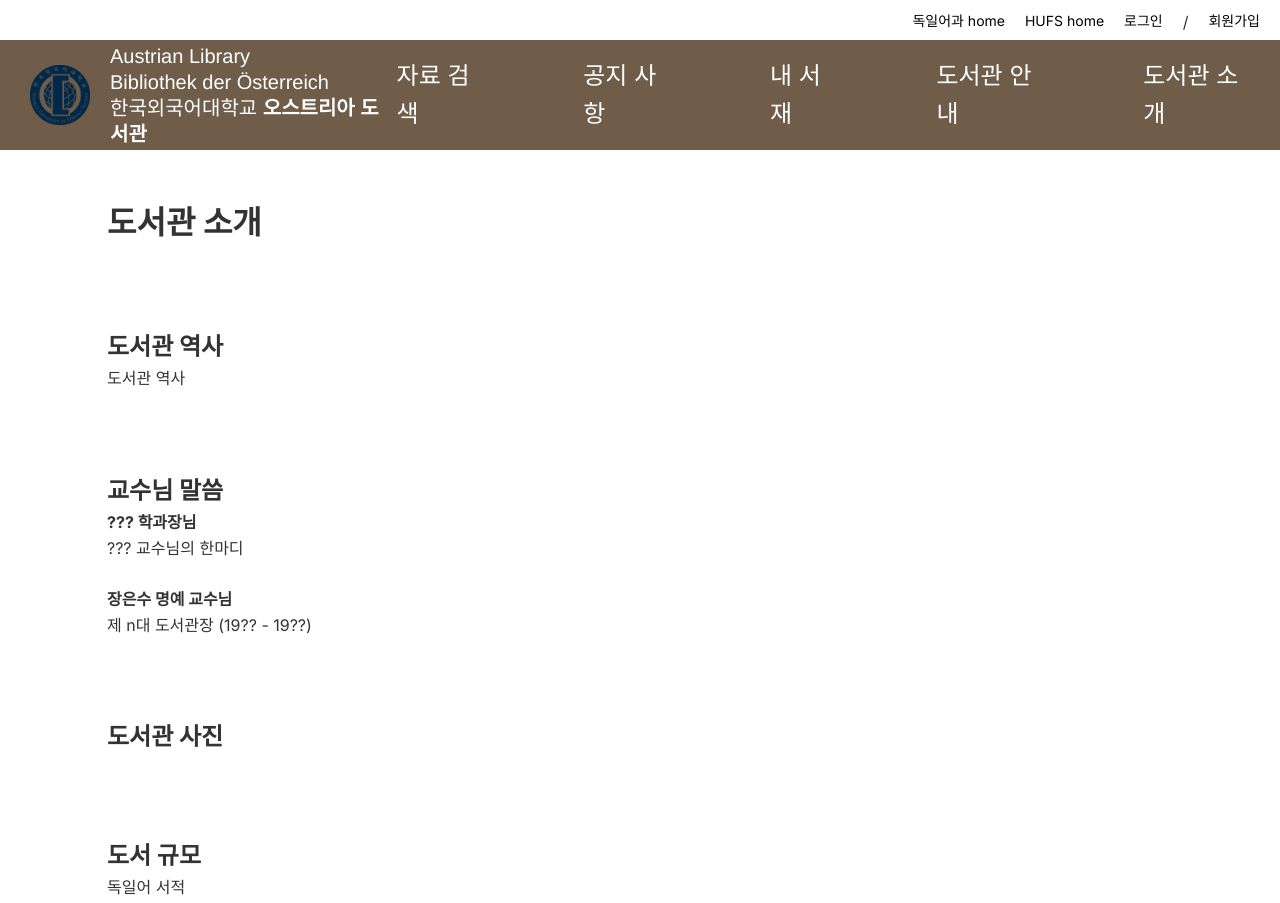
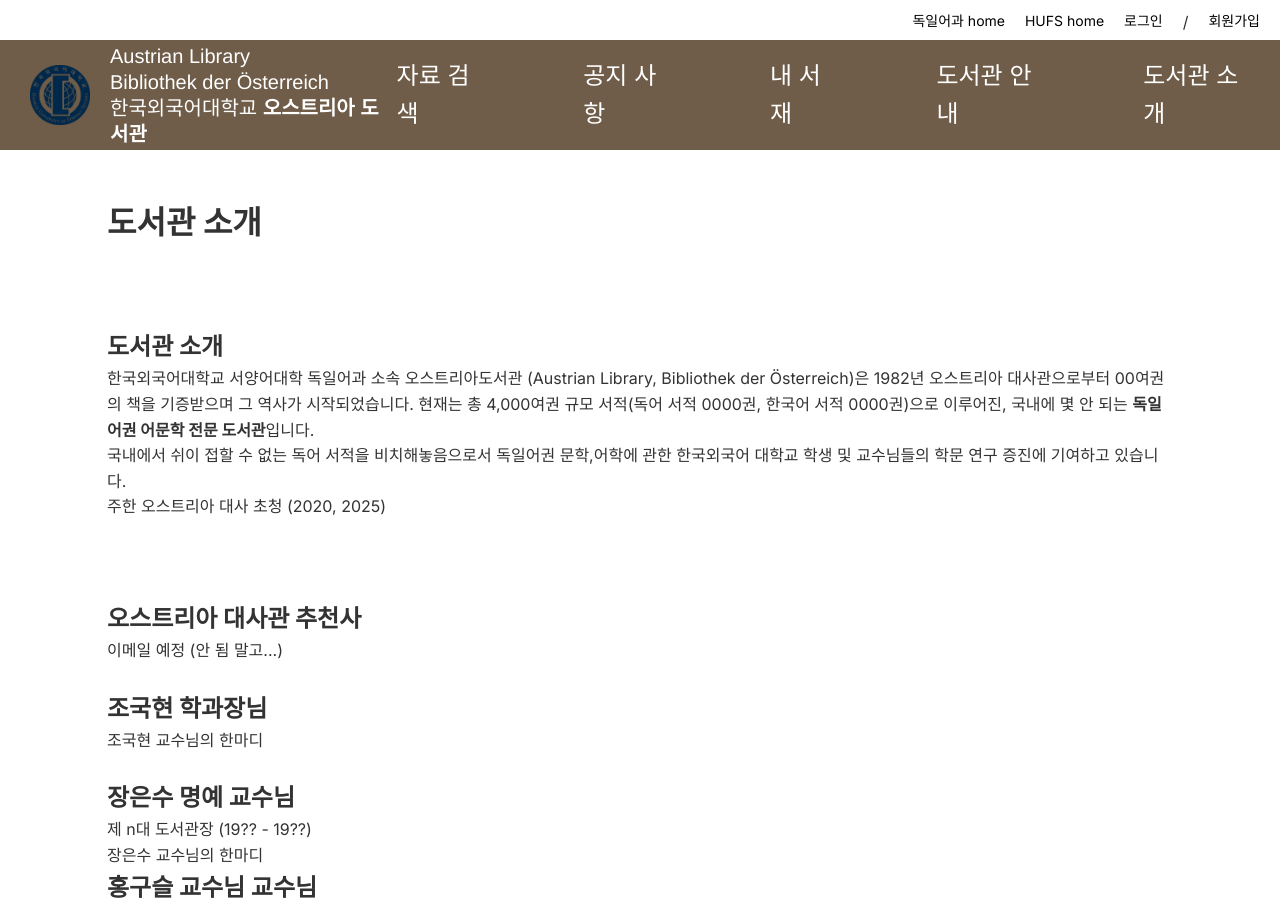
Before and after one commit to jammd1/ohjigo_library, a React (Vite) app in the folder frontend/: page /#/about in a window 1280 px wide. Shown: the top 903 px of the page. Built offline with nearby package versions, Linux system fonts and the light colour scheme.

Commit message:
감사하기 싫어서 뻘짓

```diff
--- a/frontend/src/About.jsx
+++ b/frontend/src/About.jsx
@@ -8,26 +8,38 @@ function About() {
     <main className="main-content about-page">
       <br /><br /><h1>도서관 소개</h1>
       <div className="about-section">
-        <h2>도서관 역사</h2>
-        <p>도서관 역사</p>
+        <h2>도서관 소개</h2>
+        <p>한국외국어대학교 서양어대학 독일어과 소속 오스트리아도서관 (Austrian Library, Bibliothek der Österreich)은 1982년 오스트리아 대사관으로부터 00여권의 책을 기증받으며 그 역사가 시작되었습니다.
+          현재는 총 4,000여권 규모 서적(독어 서적 0000권, 한국어 서적 0000권)으로 이루어진, 국내에 몇 안 되는 <strong>독일어권 어문학 전문 도서관</strong>입니다.
+          <br />
+          국내에서 쉬이 접할 수 없는 독어 서적을 비치해놓음으로서 독일어권 문학,어학에 관한 한국외국어 대학교 학생 및 교수님들의 학문 연구 증진에 기여하고 있습니다.
+          <br />
+          주한 오스트리아 대사 초청 (2020, 2025)
+        </p>
       </div>
       <div className="about-section">
-        <h2>교수님 말씀</h2>
-        <p><strong>??? 학과장님</strong></p>
-        <p>??? 교수님의 한마디</p>
+        <h2>오스트리아 대사관 추천사</h2>
+        <p>이메일 예정 (안 됨 말고...)</p>
         <br />
-        <p><strong>장은수 명예 교수님</strong></p>
-        <p>제 n대 도서관장 (19?? - 19??)</p>
+
+        <h2>조국현 학과장님</h2>
+        <p>조국현 교수님의 한마디</p>
+        <br />
+
+        <h2>장은수 명예 교수님</h2>
+        <p>제 n대 도서관장 (19?? - 19??)
+          <br />
+          장은수 교수님의 한마디
+        </p>
+
+        <h2>홍구슬 교수님 교수님</h2>
+        <p>제 n대 도서관장 (19?? - 19??)
+          <br />
+          홍구슬 교수님의 한마디
+        </p>
       </div>
       <div className="about-section">
         <h2>도서관 사진</h2>
-      </div>
-      <div className="about-section">
-        <h2>도서 규모</h2>
-        <p>독일어 서적</p>
-        <p>한국어 서적</p>
-        <p>독일어 영상 자료</p>
-        <p>논문 등</p>
       </div>
     </main>
   );
--- a/frontend/src/App.jsx
+++ b/frontend/src/App.jsx
@@ -189,7 +189,7 @@ function Layout() {
             점심시간 12:00~13:00
           </div>
           <div className="element-developer">
-            <strong>개발자 정보</strong><br />독일어('23) woals6318@hufs.ac.kr<br />독일어('24) jsjang0104@naver.com<br />Language&AI융합('24) ericyang@hufs.ac.kr
+            <strong>홈페이지 개발자 정보</strong><br />독일어('23) woals6318@hufs.ac.kr<br />독일어('24) jsjang0104@naver.com<br />Language&AI융합('24) ericyang@hufs.ac.kr
           </div>
         </div>
       </footer>
--- a/frontend/src/Info.jsx
+++ b/frontend/src/Info.jsx
@@ -1,4 +1,4 @@
-// 도서관 안내 페이지 - 틀 완료, 내용 수정 필요
+// 도서관 안내 페이지 - 틀 완료, 내용 완료
 
 import React from 'react';
 import locationGif from '../img/location.gif';
@@ -28,7 +28,9 @@ function Info() {
         <p>학부생, 졸업생: 5권 (2주)</p>
         <br />
         <p><strong>기증 안내</strong></p>
-        <p></p>
+        <p>도서 기증 문의: 독일어과 학과장실 이메일 (deutsch@hufs.ac.kr)에 하단 내용을 기입하여 문의 부탁드립니다.</p>
+        <p>1. 성함, 신분, 연락처</p>
+        <p>2. 도서 권종, 도서 규모</p>
       </div>
     </main>
   );
```
